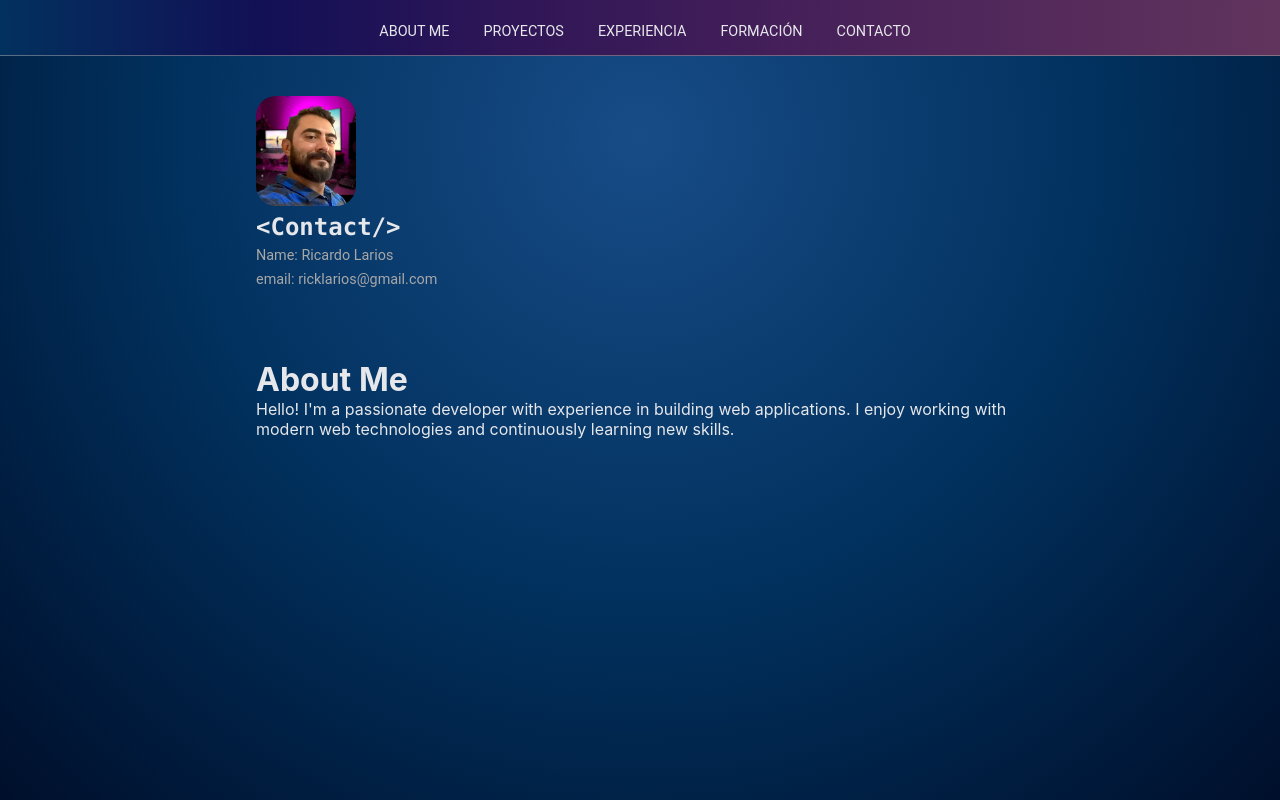
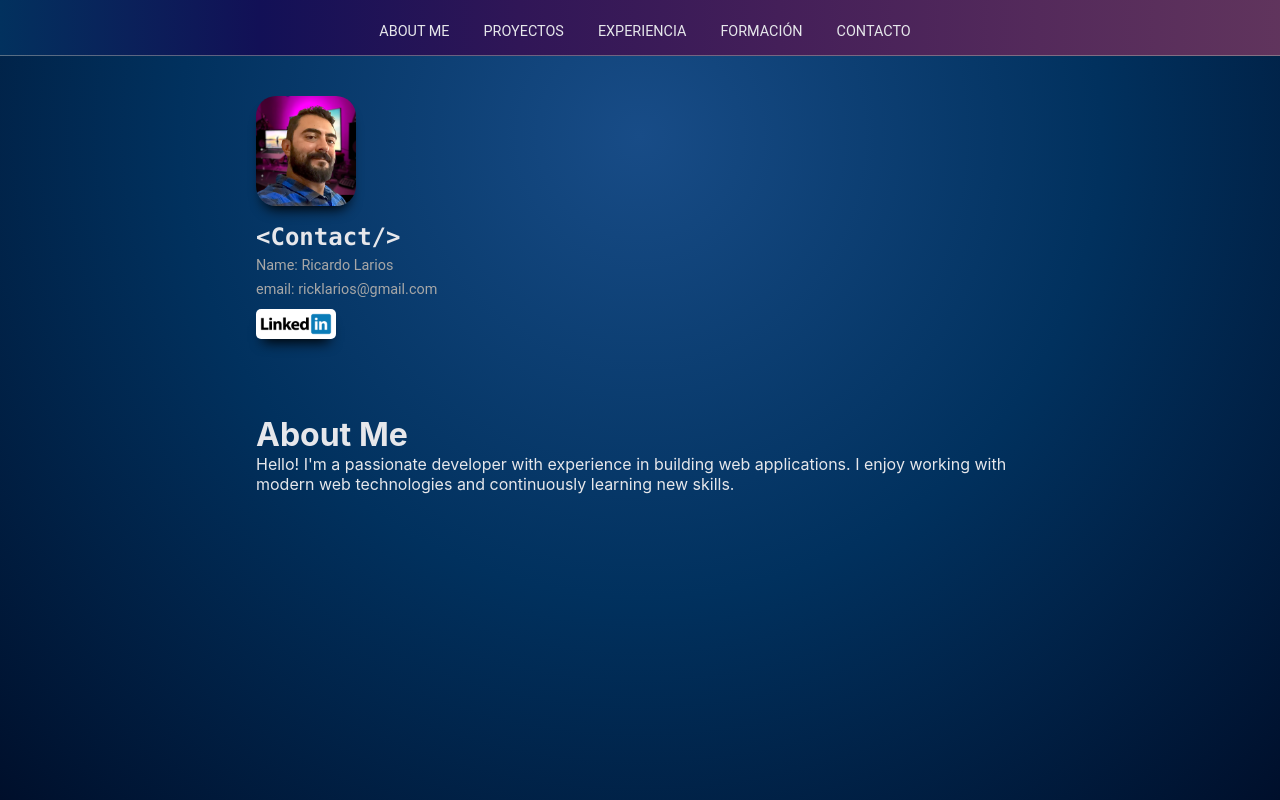
Before and after one commit to ricklarios/web-portafolio, a React (Create React App) app: page / in a window 1280 px wide. Built offline with nearby package versions, Linux system fonts and the light colour scheme.

Commit message:
Add linkedin logo

```diff
--- a/src/components/Contact.jsx
+++ b/src/components/Contact.jsx
@@ -1,6 +1,7 @@
 import React from "react";
 import "../styles/components/contact.css"; // Assuming you will add some styles
 import avatar from "../assets/images/Profile new.png";
+import linkedinLogo from "../assets/images/linkedin.jpg";
 
 const Contact = () => {
   return (
@@ -11,10 +12,20 @@ const Contact = () => {
         className="contact-avatar"
         style={{ width: "100px" }}
       />
-
       <h2 className="contact-title">&lt;Contact/&gt;</h2>
       <p>Name: Ricardo Larios</p>
       <p>email: ricklarios@gmail.com</p>
+      <a
+        href="https://www.linkedin.com/in/ricardo-larios"
+        target="_blank"
+        rel="noopener noreferrer"
+      >
+        <img
+          src={linkedinLogo}
+          alt="LinkedIn"
+          className="contact-linkedin-logo"
+        />
+      </a>
       {/* <div className="contact-email-container">
         <input
           type="text"
--- a/src/styles/components/contact.css
+++ b/src/styles/components/contact.css
@@ -15,6 +15,16 @@
 .contact-avatar {
     border-radius: 20px;
     width: 100%;
+    margin-bottom: 10px;
+    -webkit-box-shadow: 0px 10px 13px -7px #000000, 5px 5px 15px 5px rgba(0,0,0,0);
+    box-shadow: 0px 10px 13px -7px #000000, 5px 5px 15px 5px rgba(0,0,0,0);
+}
+.contact-linkedin-logo {
+    margin-top: 5px;
+    width: 80px;
+    border-radius: 5px;
+    -webkit-box-shadow: 0px 10px 13px -7px #000000, 5px 5px 15px 5px rgba(0,0,0,0);
+    box-shadow: 0px 10px 13px -7px #000000, 5px 5px 15px 5px rgba(0,0,0,0);
 }
 
 .contact-title {
```
Also changed, not shown: src/assets/images/linkedin.jpg (added).
